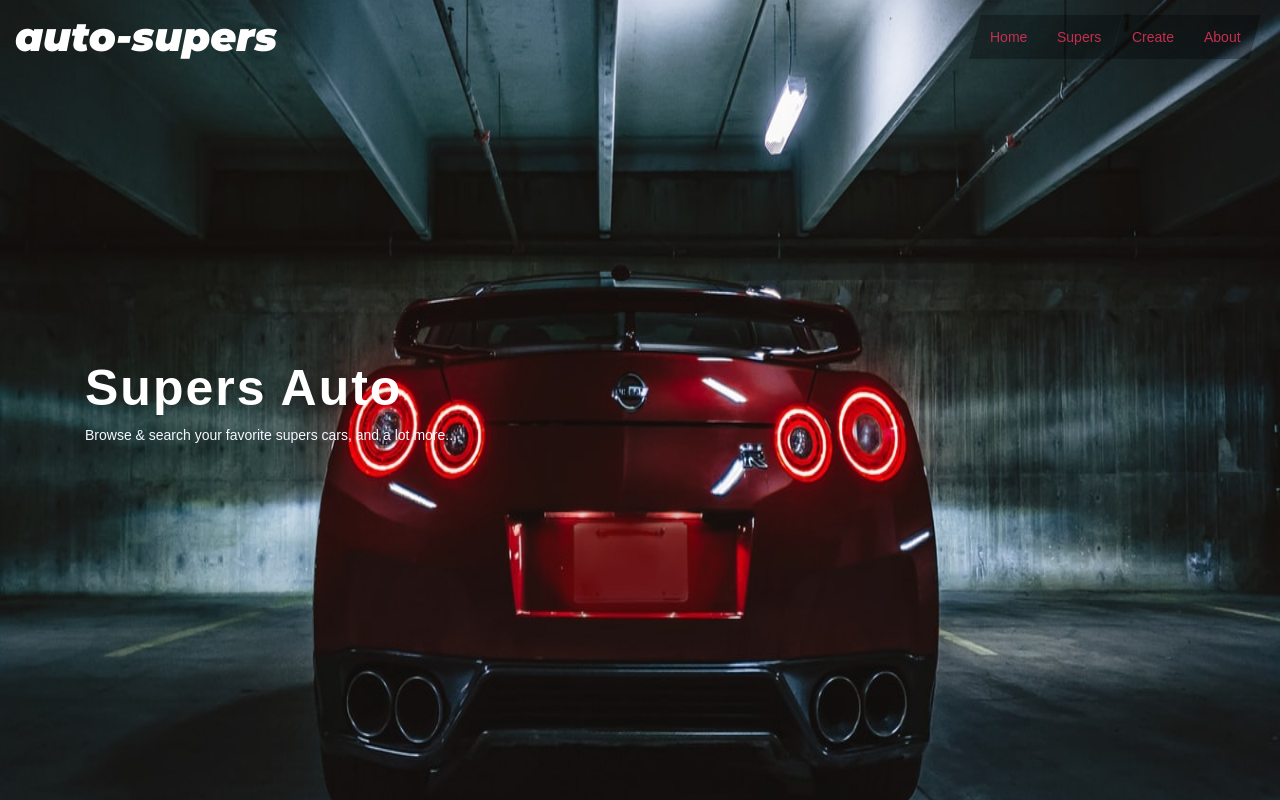
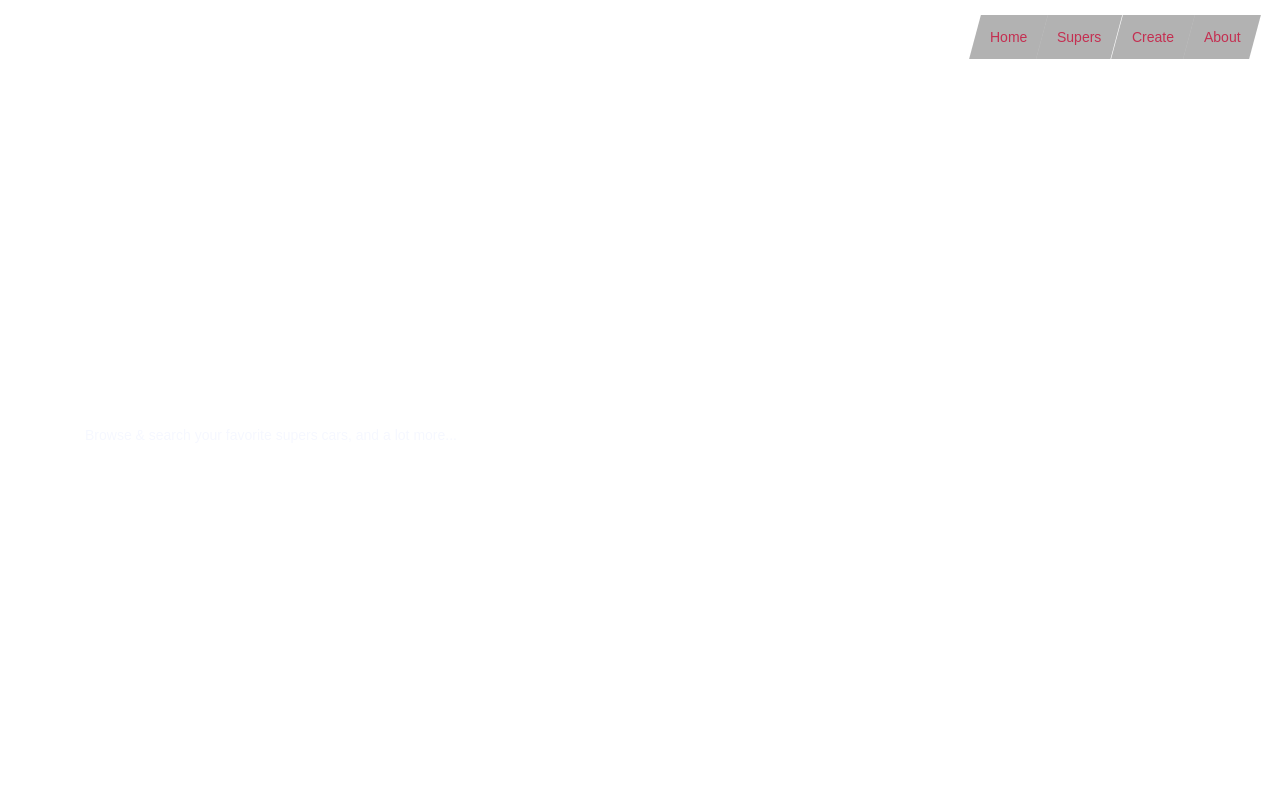
Before and after one commit to ahmedamrzezo/auto-supers, an Angular app: page / in a window 1280 px wide. Built offline with nearby package versions, Linux system fonts and the light colour scheme; a web font is replaced by a local one.

Commit message:
remove banner

```diff
--- a/src/app/home/home.component.html
+++ b/src/app/home/home.component.html
@@ -1,10 +1,4 @@
 <section class="home">
-  <div class="home__banner">
-    <img
-    class="img-fluid"
-    src="../../assets/images/nissan-gtr-r25.jpg"
-    alt="nissan-gtr-r25">
-  </div>
 
   <div class="home__content o-vertical-centralize">
     <div class="container">
--- a/src/app/home/home.component.scss
+++ b/src/app/home/home.component.scss
@@ -1,23 +1,7 @@
 .home {
-  height: 100vh;
-  overflow: hidden;
-  position: relative;
-  &__banner {
-    display: flex;
-    align-items: center;
-    justify-content: center;
-    height: 100vh;
-
-    .img-fluid {
-      display: inline-block;
-      width: 100%;
-      height: 100%;
-      min-width: 1200px;
-      min-height: 1200px;
-    }
-  }
 
   &__content {
     width: 100vw;
   }
+
 }
```
